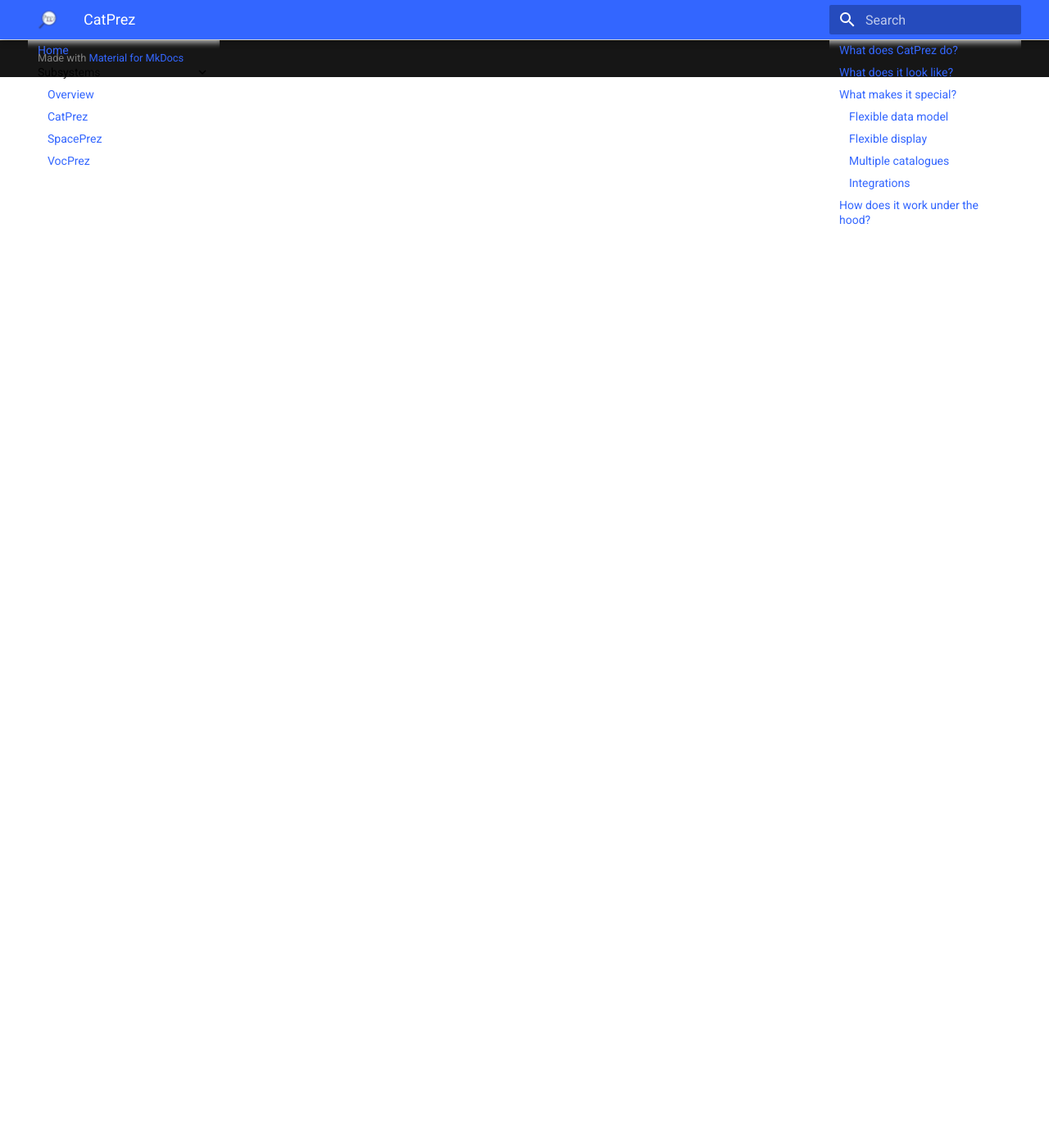
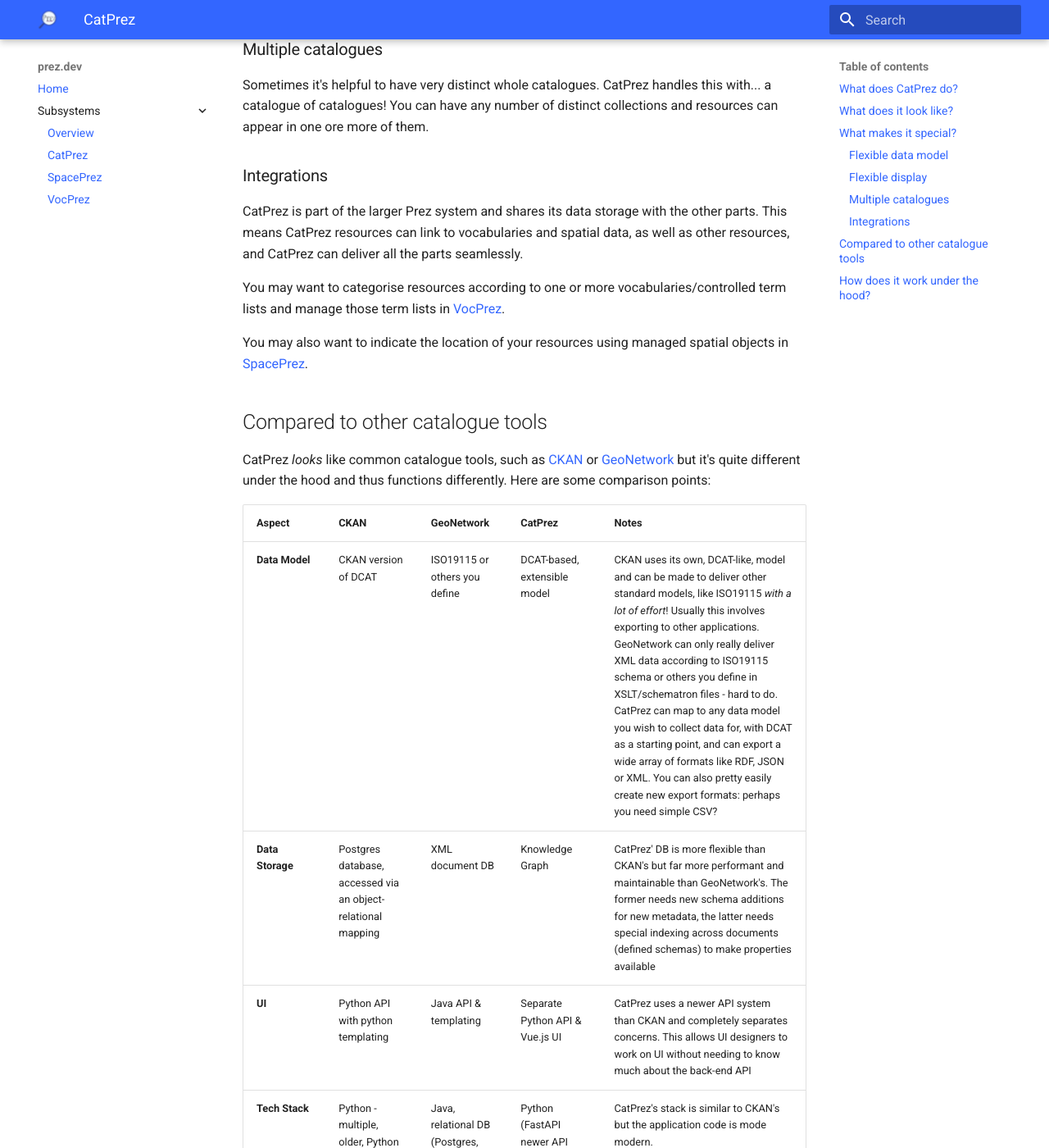
Before and after one commit to Kurrawong/prez.dev, an MkDocs documentation site: the page built from docs/subsystems/catprez.md, in a window 1280 px wide and 1400 px high, scrolled down 3733 px. Shown: the whole window at 82% size. Built offline with MkDocs 1.6.1 and Material for MkDocs 9.7.7, drawn with Linux system fonts in a browser that asks for light colours; some of the changed text lies outside the part shown.

Commit message:
more CatPrez first draft

```diff
--- a/docs/subsystems/catprez.md
+++ b/docs/subsystems/catprez.md
@@ -89,5 +89,22 @@
 
 You may also want to indicate the location of your resources using managed spatial objects in [SpacePrez](spaceprez.md).
 
+## Compared to other catalogue tools
+
+CatPrez _looks_ like common catalogue tools, such as [CKAN](https://ckan.org/) or [GeoNetwork](https://www.geonetwork-opensource.org/) but it's quite different under the hood and thus functions differently. Here are some comparison points:
+
+Aspect | CKAN | GeoNetwork | CatPrez | Notes
+--- | --- | --- | --- | ---
+**Data Model** | CKAN version of DCAT | ISO19115 or others you define | DCAT-based, extensible model | CKAN uses its own, DCAT-like, model and can be made to deliver other standard models, like ISO19115 _with a lot of effort_! Usually this involves exporting to other applications. GeoNetwork can only really deliver XML data according to ISO19115 schema or others you define in XSLT/schematron files - hard to do. CatPrez can map to any data model you wish to collect data for, with DCAT as a starting point, and can export a wide array of formats like RDF, JSON or XML. You can also pretty easily create new export formats: perhaps you need simple CSV?
+**Data Storage** | Postgres database, accessed via an object-relational mapping | XML document DB | Knowledge Graph | CatPrez' DB is more flexible than CKAN's but far more performant and maintainable than GeoNetwork's. The former needs new schema additions for new metadata, the latter needs special indexing across documents (defined schemas) to make properties available
+**UI** | Python API with python templating | Java API & templating | Separate Python API & Vue.js UI | CatPrez uses a newer API system than CKAN and completely separates concerns. This allows UI designers to work on UI without needing to know much about the back-end API
+**Tech Stack** | Python - multiple, older, Python API tools (Pyramid, Flask), PostgresDB | Java, relational DB (Postgres, Oracle etc.) | Python (FastAPI newer API tool), RDF Knowledge Graph DB (any one of many) | CatPrez's stack is similar to CKAN's but the application code is mode modern.
+
 
 ## How does it work under the hood?
+
+CatPrez uses a [Knowlege Graph](https://en.wikipedia.org/wiki/Knowledge_graph) created with [RDF](https://en.wikipedia.org/wiki/Resource_Description_Framework) to store all of its content _and_ its configuration. This means that, while it has an expected minimum data model for catalogued items, it can grow when extended information is added with little effort.
+
+Since its configuration data is also stored in the same database, you have full control over how it delivers that data to users and can alter almost anything, just by changing data, not writing software.
+
+CatPrez data can be exported in standardised RDF form and all of it can also be queried via a [SPARQL](https://www.w3.org/TR/sparql11-query/) API. The User Interface itself uses the SPARQL API, so there are no hidden details needed for access and presentation of data.
```
Also changed, not shown: docs/assets/catprez-fair.png (added), docs/assets/catprez-properties.png (added).
